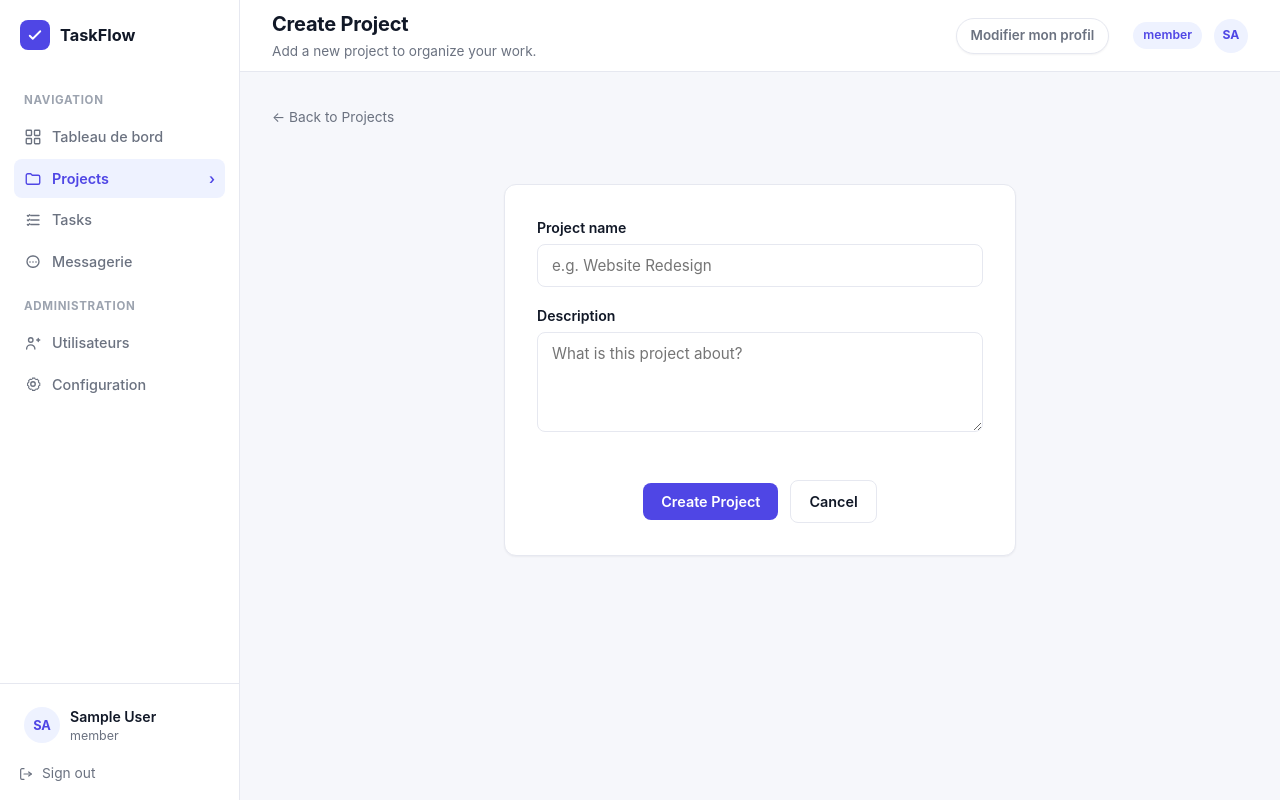
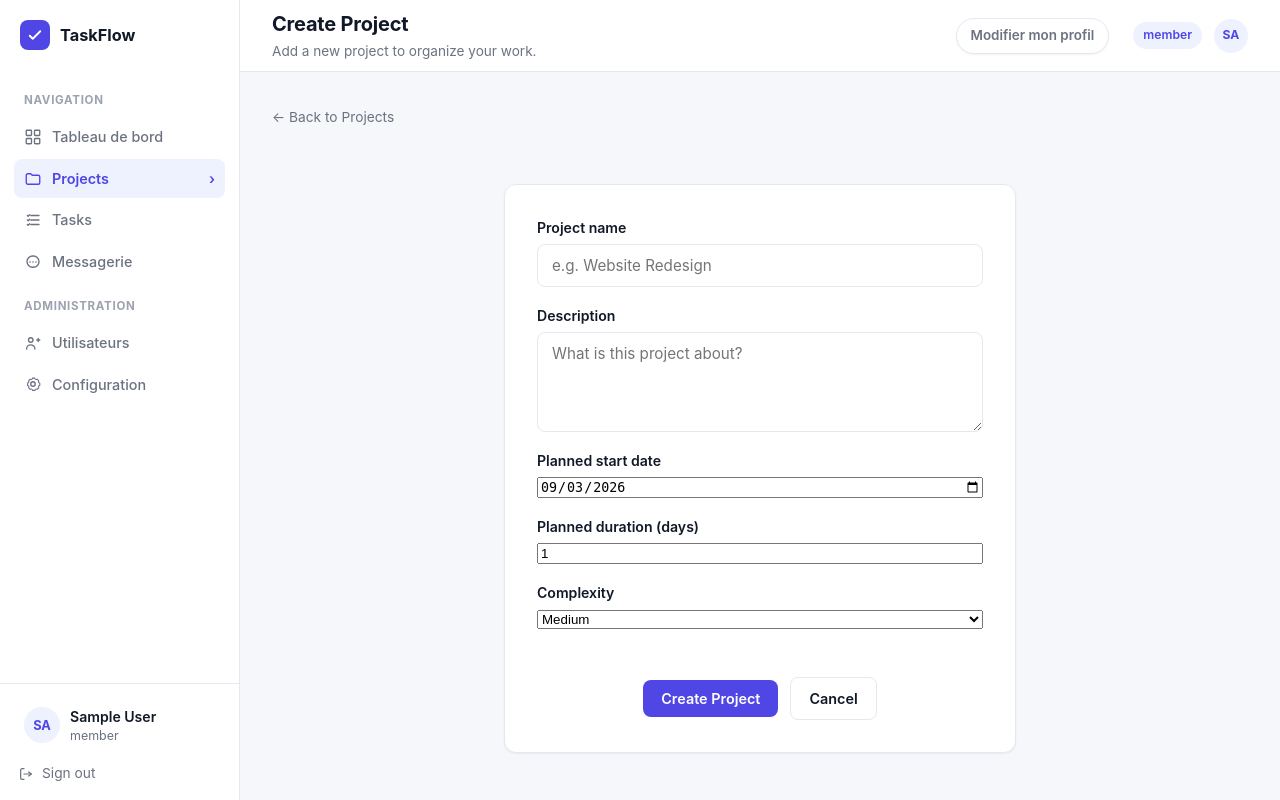
Before and after one commit to workcmtiayon-arch/task_manager, a Django app: page /projects/add/ in a window 1280 px wide. Run offline with Django 5.2, Linux system fonts and the light colour scheme; the visitor is signed in with stand-in values (Sample User, id 1); parts of the project's set-up code (start-up, migrations or seed data) failed here and were passed over.

Commit message:
feat(projects): add planning controls to project form

```diff
--- a/templates/projects/project_form.html
+++ b/templates/projects/project_form.html
@@ -64,6 +64,24 @@
                     {% endfor %}
                 </div>
 
+                <div class="form-group">
+                    <label for="{{ form.planned_start_date.id_for_label }}" class="form-label">Planned start date</label>
+                    {{ form.planned_start_date }}
+                    {% for error in form.planned_start_date.errors %}<p class="form-error">{{ error }}</p>{% endfor %}
+                </div>
+
+                <div class="form-group">
+                    <label for="{{ form.planned_duration_days.id_for_label }}" class="form-label">Planned duration (days)</label>
+                    {{ form.planned_duration_days }}
+                    {% for error in form.planned_duration_days.errors %}<p class="form-error">{{ error }}</p>{% endfor %}
+                </div>
+
+                <div class="form-group">
+                    <label for="{{ form.complexity.id_for_label }}" class="form-label">Complexity</label>
+                    {{ form.complexity }}
+                    {% for error in form.complexity.errors %}<p class="form-error">{{ error }}</p>{% endfor %}
+                </div>
+
                 <div class="form-actions">
                     <button type="submit" class="btn btn--primary">
                         {% if request.resolver_match.url_name == 'project_update' %}Save Changes{% else %}Create Project{% endif %}
```
